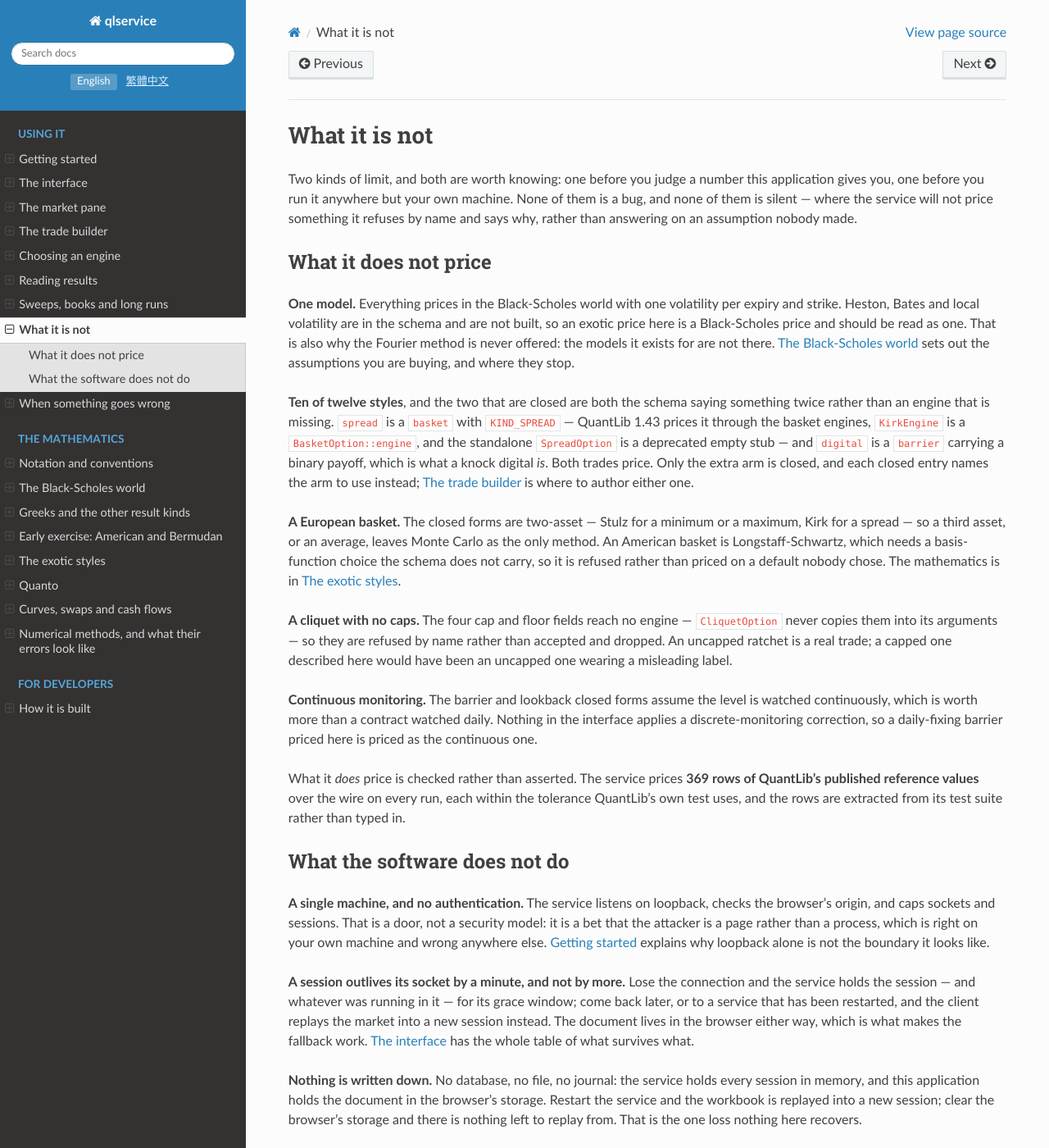
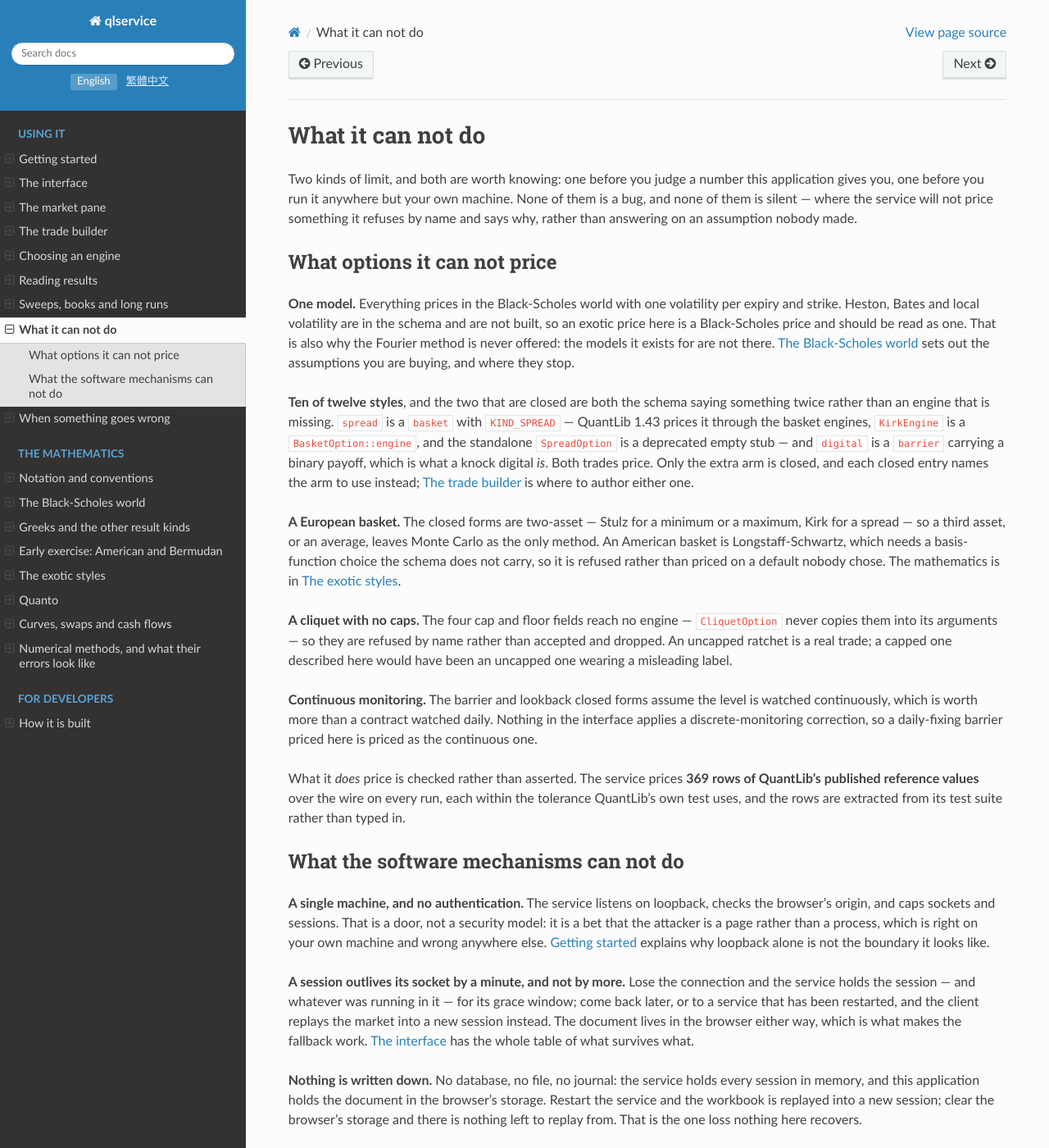
Before and after one commit to markccchiang/ql-frontend, a Sphinx documentation site: the page built from doc/limits.md, in a window 1280 px wide and 1400 px high. Shown: the whole window at 82% size. Built offline with Sphinx 7.4.7 and the Read the Docs theme 3.1.0, drawn with Linux system fonts in a browser that asks for light colours.

Commit message:
Rename the limits page and its two halves
"What it is not" described the page from the outside; the new titles say
what the reader is actually looking for, and the second one names options
rather than leaving "price" to imply them.

The sidebar and the previous/next links pick the page title up on their
own, so index.md needs no edit. The three zh_TW strings are retranslated
with them.

Co-Authored-By: Claude Opus 5 <noreply@anthropic.com>
Claude-Session: https://claude.ai/code/session_01MJtVZSjTSgWshw7miPwQ9g

```diff
--- a/doc/limits.md
+++ b/doc/limits.md
@@ -1,4 +1,4 @@
-# What it is not
+# What it can not do
 
 Two kinds of limit, and both are worth knowing: one before you judge a number
 this application gives you, one before you run it anywhere but your own
@@ -6,7 +6,7 @@ machine. None of them is a bug, and none of them is silent — where the service
 will not price something it refuses by name and says why, rather than
 answering on an assumption nobody made.
 
-## What it does not price
+## What options it can not price
 
 **One model.** Everything prices in the Black-Scholes world with one volatility
 per expiry and strike. Heston, Bates and local volatility are in the schema and
@@ -46,7 +46,7 @@ rows of QuantLib's published reference values** over the wire on every run,
 each within the tolerance QuantLib's own test uses, and the rows are extracted
 from its test suite rather than typed in.
 
-## What the software does not do
+## What the software mechanisms can not do
 
 **A single machine, and no authentication.** The service listens on loopback,
 checks the browser's origin, and caps sockets and sessions. That is a door, not
```
Also changed, not shown: 1 other file.
